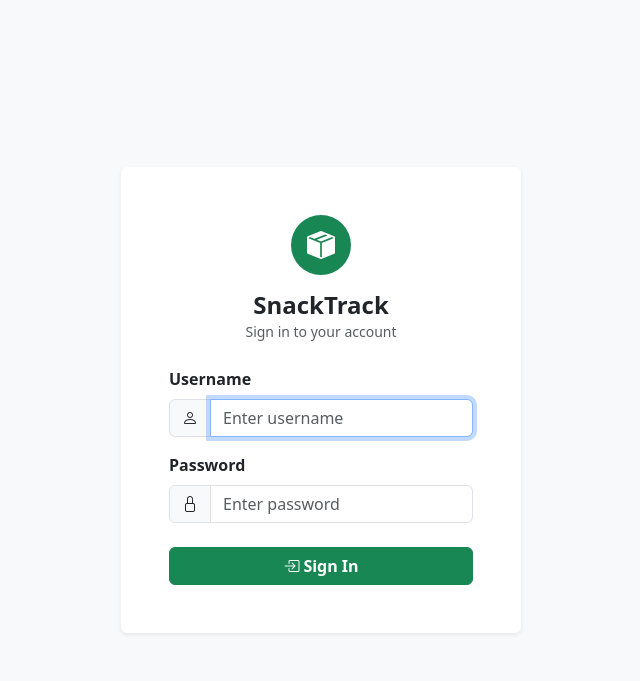
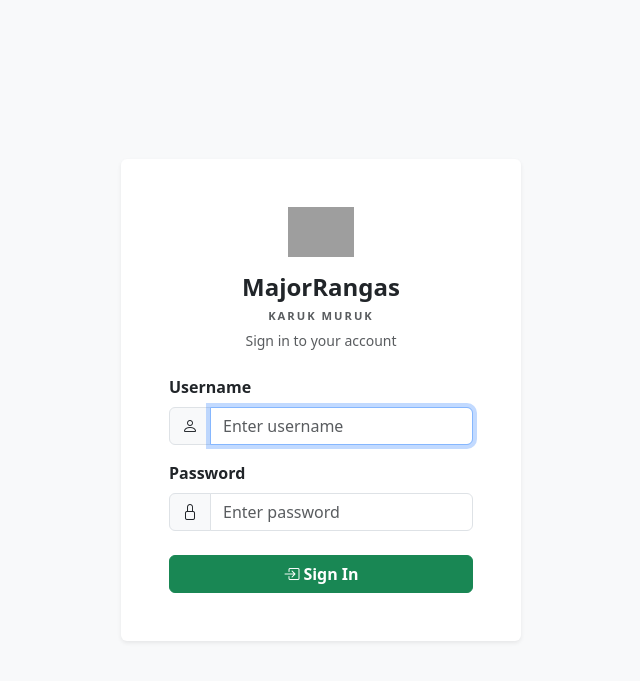
Before and after one commit to vimalraj2003/snack-tracker, a Flask app: page /login in a window 1280 px wide. Shown: the top 681 px of the page, without its empty margins (319-959 px from the left). Run offline with Flask 3, Linux system fonts and the light colour scheme; grey boxes are pictures that could not be loaded.

Commit message:
Rebrand to MajorRangas, add logo support

```diff
--- a/templates/login.html
+++ b/templates/login.html
@@ -3,7 +3,7 @@
 <head>
   <meta charset="UTF-8">
   <meta name="viewport" content="width=device-width, initial-scale=1.0">
-  <title>SnackTrack — Login</title>
+  <title>MajorRangas — Login</title>
   <link href="https://cdn.jsdelivr.net/npm/bootstrap@5.3.2/dist/css/bootstrap.min.css" rel="stylesheet">
   <link href="https://cdn.jsdelivr.net/npm/bootstrap-icons@1.11.3/font/bootstrap-icons.css" rel="stylesheet">
 </head>
@@ -14,12 +14,11 @@
     <div class="card-body p-5">
 
       <div class="text-center mb-4">
-        <div class="bg-success text-white rounded-circle d-inline-flex align-items-center justify-content-center mb-3"
-             style="width:60px;height:60px">
-          <i class="bi bi-box-seam-fill fs-3"></i>
-        </div>
-        <h4 class="fw-bold mb-0">SnackTrack</h4>
-        <small class="text-muted">Sign in to your account</small>
+        <img src="/static/logo.png" alt="MajorRangas" height="50" class="mb-3"
+             onerror="this.style.display='none'">
+        <h4 class="fw-bold mb-0">MajorRangas</h4>
+        <small class="text-muted fw-semibold text-uppercase" style="letter-spacing:2px;font-size:0.7rem">Karuk Muruk</small>
+        <div class="text-muted small mt-1">Sign in to your account</div>
       </div>
 
       {% if error %}
```
Also changed, not shown: templates/base.html (+6 -4 lines).
